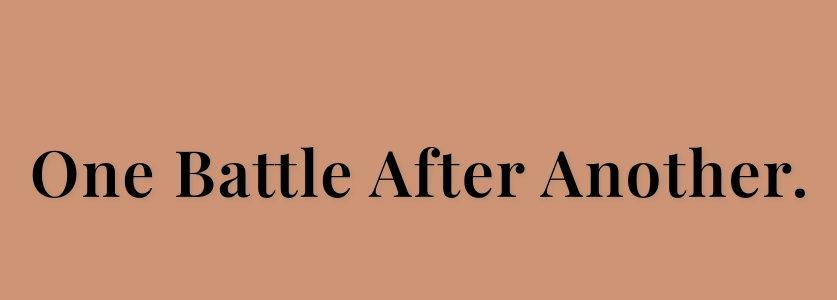
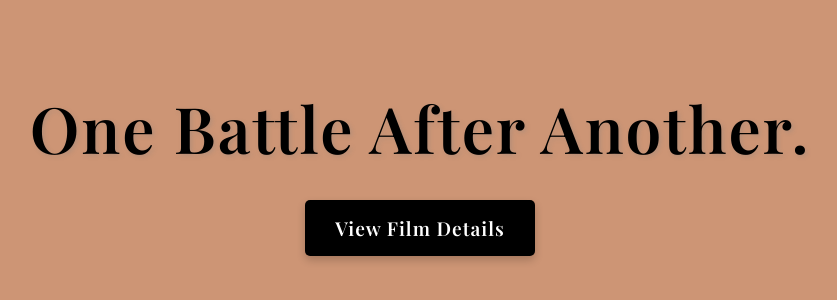
Before and after one commit to brandonorozco12623-creator/gitp3, a plain HTML site: page practice1/index.html in a window 1280 px wide. Shown: the part 230-530 px from the top of the page, without its empty margins (220-1057 px from the left). Drawn offline with nearby package versions, Linux system fonts and the light colour scheme.

Commit message:
Mod: Connected homepage to second page.

```diff
--- a/practice1/index.html
+++ b/practice1/index.html
@@ -15,10 +15,18 @@
         body {
             height: 100vh;
             display: flex;
+            flex-direction: column;
             justify-content: center;
             align-items: center;
             background: #cd9575;
             font-family: 'Playfair Display', serif;
+        }
+
+        .content-container {
+            display: flex;
+            flex-direction: column;
+            align-items: center;
+            gap: 30px;
         }
 
         .title {
@@ -29,6 +37,35 @@
             text-shadow: 2px 2px 4px rgba(128, 128, 128, 0.3);
             letter-spacing: 2px;
             animation: fadeIn 2s ease-in-out;
+        }
+
+        .nav-button {
+            background: #000000;
+            color: #ffffff;
+            border: none;
+            padding: 15px 30px;
+            font-size: 1.2rem;
+            font-family: 'Playfair Display', serif;
+            font-weight: 600;
+            letter-spacing: 1px;
+            border-radius: 5px;
+            cursor: pointer;
+            transition: all 0.3s ease;
+            text-decoration: none;
+            display: inline-block;
+            box-shadow: 0 4px 8px rgba(0, 0, 0, 0.2);
+            animation: fadeIn 2s ease-in-out 0.5s both;
+        }
+
+        .nav-button:hover {
+            background: #333333;
+            transform: translateY(-2px);
+            box-shadow: 0 6px 12px rgba(0, 0, 0, 0.3);
+        }
+
+        .nav-button:active {
+            transform: translateY(0);
+            box-shadow: 0 2px 4px rgba(0, 0, 0, 0.2);
         }
 
         @keyframes fadeIn {
@@ -57,6 +94,9 @@
     </style>
 </head>
 <body>
-    <h1 class="title">One Battle After Another.</h1>
+    <div class="content-container">
+        <h1 class="title">One Battle After Another.</h1>
+        <a href="../practice2/index2.html" class="nav-button">View Film Details</a>
+    </div>
 </body>
 </html>
```
